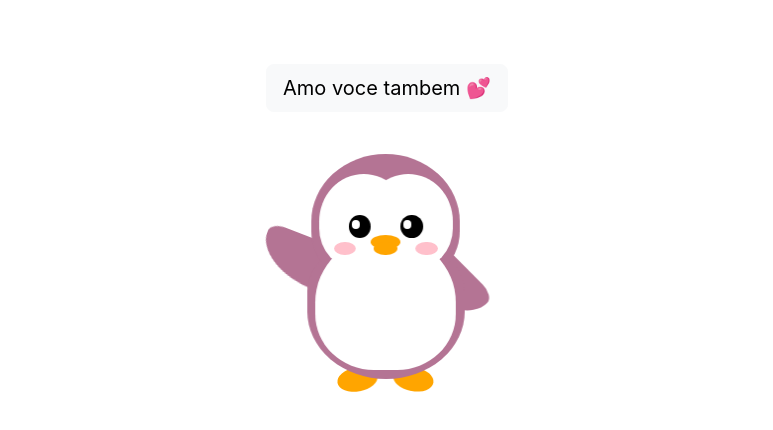
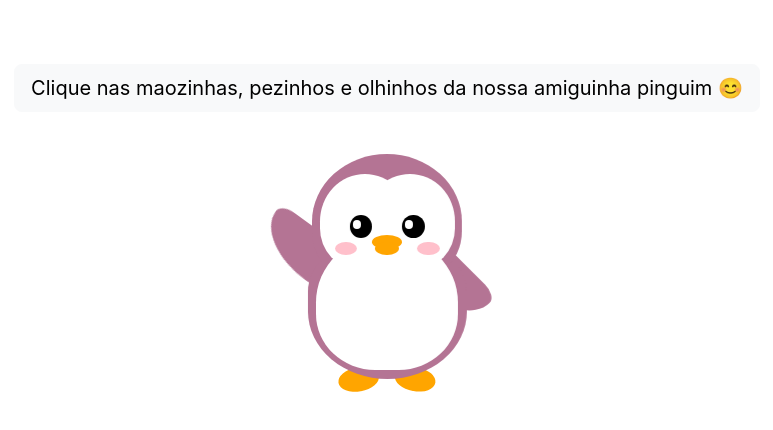
Before and after one commit to imbianchi/carolinda, a Next.js app: page /love-ya in a window 1280 px wide. Shown: the top 430 px of the page, without its empty margins (253-1026 px from the left). Built offline with nearby package versions, Linux system fonts and the light colour scheme.

Commit message:
:construction: penguin feat

```diff
--- a/pages/love-ya.js
+++ b/pages/love-ya.js
@@ -25,7 +25,7 @@ const feedbackText = [
 ]
 
 export default function LoveYa() {
-    const [feedback, setFeedback] = useState('Amo voce tambem 💕')
+    const [feedback, setFeedback] = useState('Clique nas maozinhas, pezinhos e olhinhos da nossa amiguinha pinguim 😊 ')
     const [penquinTooltip, setPenguinTooltip] = useState(false)
 
     const handleClick = () => {
@@ -46,7 +46,7 @@ export default function LoveYa() {
                 <button
                     type='button'
                     className='btn btn-lg btn-light'
-                    onClick={handleClick}
+                    // onClick={handleClick}
                 >
                     {
                         feedback
```
